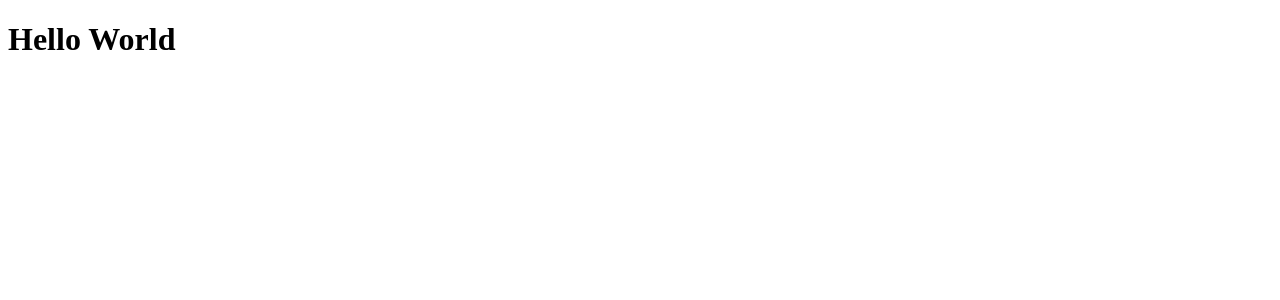
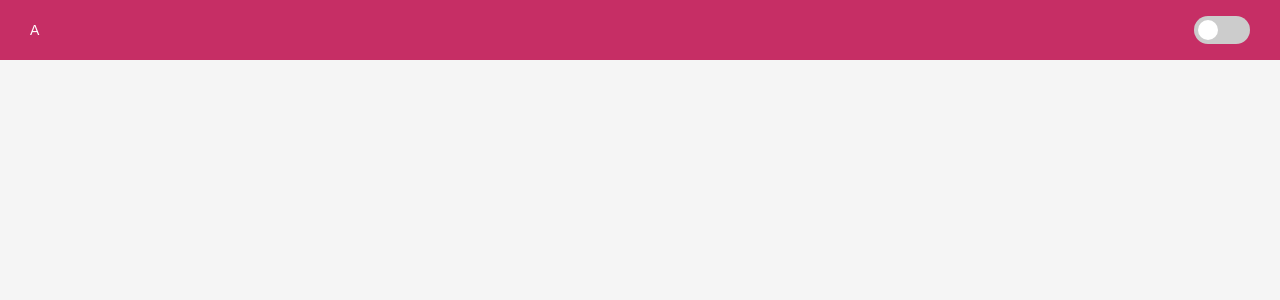
Before and after one commit to NaniasNic/Lava, a React (Vite) app: page / in a window 1280 px wide. Shown: the top 300 px of the page. Built offline with nearby package versions, Linux system fonts and the light colour scheme.

Commit message:
dark mode added

```diff
--- a/src/App.tsx
+++ b/src/App.tsx
@@ -1,6 +1,28 @@
+import { useState } from "react";
+
+import GlobalStyles from "./styles/GlobalStyles";
+
+import light from "./styles/themes/light";
+import dark from "./styles/themes/dark";
+
+import { ThemeProvider } from "styled-components";
+
+import { Header } from "./components/Header";
+
 function App() {
+  const [ theme, setTheme ] = useState(light);
+
+  const toggleTheme = () => {
+    setTheme(theme.title === 'light' ? dark : light);
+  }
+
   return (
-    <h1>Hello World</h1>
+    <ThemeProvider theme={theme}>
+      <Header
+        toggleTheme={toggleTheme}
+      />
+      <GlobalStyles />
+    </ThemeProvider>
   )
 }
 
--- /dev/null
+++ b/src/components/Header/index.tsx
@@ -0,0 +1,31 @@
+import react, { useContext } from "react"
+
+import * as S from "./styles";
+
+import { ThemeContext } from "styled-components";
+
+import Switch from "react-switch";
+
+interface HeadingProps {
+    toggleTheme(): void;
+}
+
+export function Header(props: HeadingProps) {
+    const { colors, title } = useContext(ThemeContext);
+
+    return (
+        <S.Container>
+            A
+
+            <Switch
+                onChange={props.toggleTheme}
+                checked={title === 'dark'}
+                checkedIcon={false}
+                uncheckedIcon={false}
+                handleDiameter={20}
+                offColor="#ccc"
+                onColor='#001aff'
+            />
+        </S.Container>
+    )
+}
--- /dev/null
+++ b/src/components/Header/styles.ts
@@ -0,0 +1,11 @@
+import styled from "styled-components";
+
+export const Container = styled.header`
+    height: 60px;
+    background-color: ${props => props.theme.colors.primary};
+    color: #fff;
+    display: flex;
+    align-items: center;
+    justify-content: space-between;
+    padding: 0 30px;
+`;
--- /dev/null
+++ b/src/styles/GlobalStyles.ts
@@ -0,0 +1,16 @@
+import styled, { createGlobalStyle } from "styled-components";
+
+export default createGlobalStyle`
+    *{
+        box-sizing: border-box;
+        margin: 0;
+        padding: 0;
+    }
+
+    body {
+        background-color: ${props => props.theme.colors.background};
+        font-size: 14px;
+        color: ${props => props.theme.colors.text};
+        font-family: sans-serif;
+    }
+`;
--- /dev/null
+++ b/src/styles/themes/dark.ts
@@ -0,0 +1,11 @@
+export default {
+    title: 'dark',
+
+    colors: {
+        primary: '#333',
+        secondary: '#C62E65',
+
+        background: '#000000',
+        text: '#fff'
+    },
+};
--- /dev/null
+++ b/src/styles/themes/light.ts
@@ -0,0 +1,11 @@
+export default {
+    title: 'light',
+
+    colors: {
+        primary: '#C62E65',
+        secondary: '#D63AF9',
+
+        background: '#f5f5f5',
+        text: '#333'
+    },
+};
```
Also changed, not shown: src/styles/styled.d.ts (added, +15 -0 lines).
